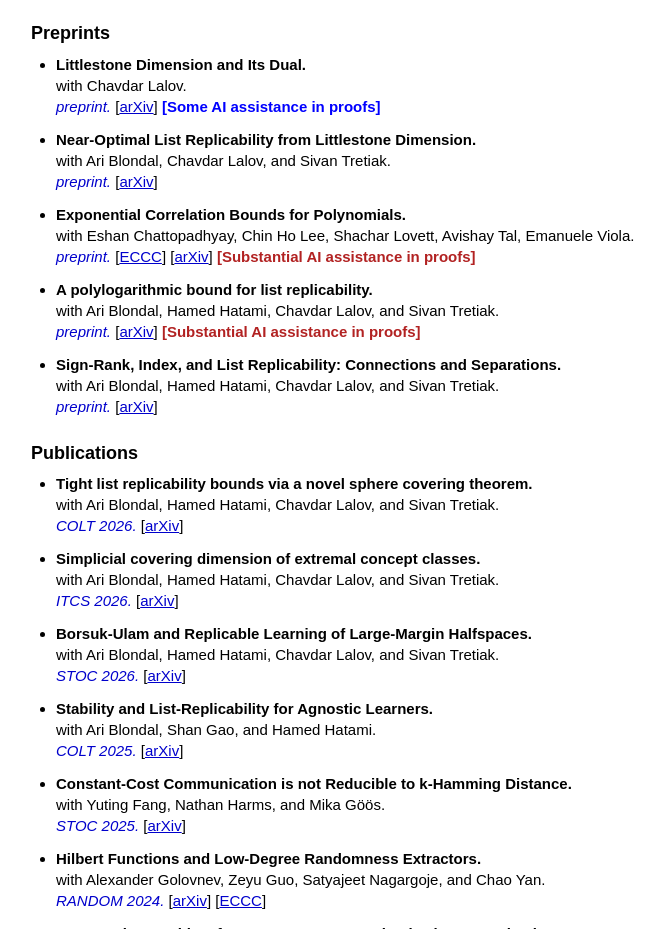
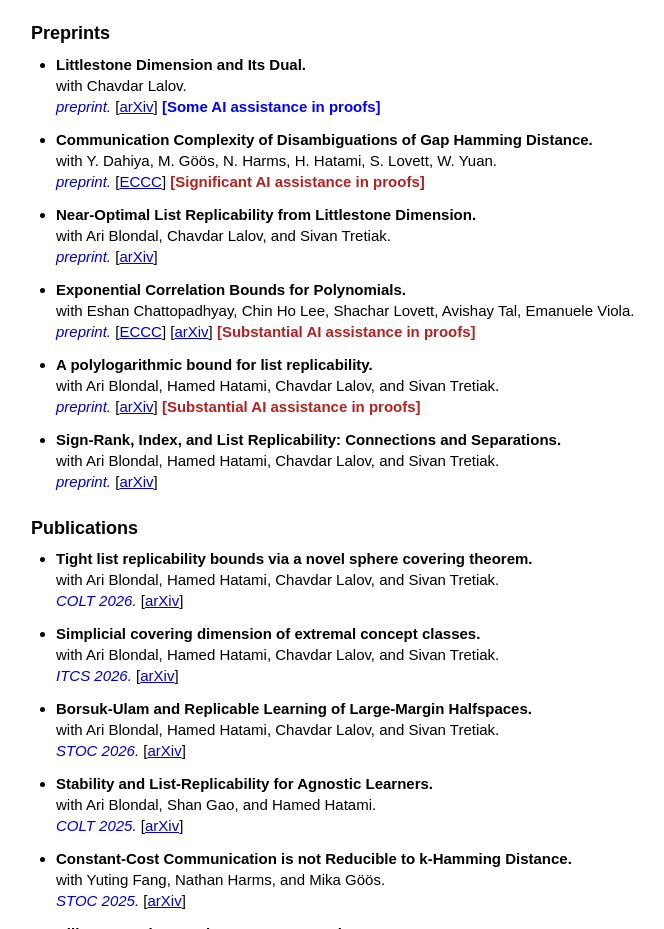
Before and after one commit to pooyahat/pooyahat.github.io, a plain HTML site: page index.html in a window 1280 px wide. Shown: the part 808-1737 px from the top of the page, without its empty margins (19-683 px from the left). Drawn offline with Linux system fonts and the light colour scheme.

Commit message:
Update index.html

```diff
--- a/index.html
+++ b/index.html
@@ -220,6 +220,12 @@ img.photo {
   <span class="paper-authors">with Chavdar Lalov.</span><br>
   <span class="paper-venue">preprint.</span>
   <span class="links">[<a href="https://arxiv.org/abs/2611.26721">arXiv</a>]</span>  <span class="ai-disclosure2">[Some AI assistance in proofs]</span>
+</li>
+<li>
+  <span class="paper-title">Communication Complexity of Disambiguations of Gap Hamming Distance.</span><br>
+  <span class="paper-authors">with Y. Dahiya, M. Göös, N. Harms, H. Hatami, S. Lovett, W. Yuan.</span><br>
+  <span class="paper-venue">preprint.</span>
+  <span class="links">[<a href="">ECCC</a>]</span>  <span class="ai-disclosure1">[Significant AI assistance in proofs]</span>
 </li>
 <li>
   <span class="paper-title">Near-Optimal List Replicability from Littlestone Dimension.</span><br>
```
